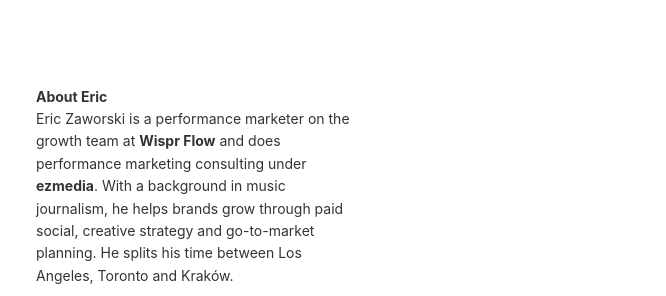
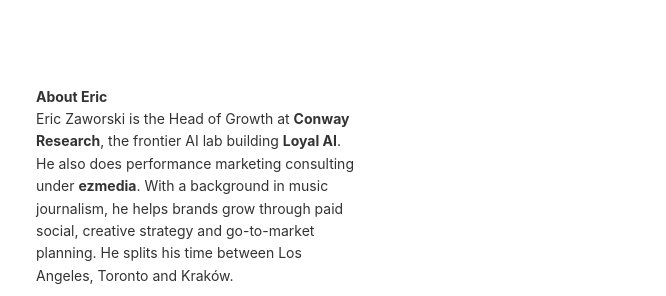
Before and after one commit to ericzawo/ericzaworski.com, a plain HTML site: page contact.html in a window 1280 px wide. Shown: the part 208-504 px from the top of the page, 614-1280 px from the left. Drawn offline with Linux system fonts and the light colour scheme.

Commit message:
Update Eric’s contact bio and page descriptions

```diff
--- a/contact.html
+++ b/contact.html
@@ -13,10 +13,10 @@
 <meta charset="UTF-8">
 <meta name="viewport" content="width=device-width, initial-scale=1.0">
 <title>Contact | Eric Zaworski</title>
-<meta name="description" content="Get in touch with Eric Zaworski, performance marketer at Wispr Flow and founder of ezmedia.">
-<meta name="keywords" content="contact Eric Zaworski, get in touch, Wispr Flow, ezmedia contact, performance marketing">
+<meta name="description" content="Get in touch with Eric Zaworski, Head of Growth at Conway Research, the frontier AI lab building Loyal AI.">
+<meta name="keywords" content="contact Eric Zaworski, get in touch, Conway Research, Loyal AI, ezmedia contact, performance marketing">
 <meta property="og:title" content="Contact | Eric Zaworski">
-<meta property="og:description" content="Reach out to Eric Zaworski — performance marketer at Wispr Flow and founder of ezmedia.">
+<meta property="og:description" content="Get in touch with Eric Zaworski, Head of Growth at Conway Research, the frontier AI lab building Loyal AI.">
 <meta property="og:url" content="https://www.ericzaworski.com/contact">
 <meta property="og:image" content="https://images.squarespace-cdn.com/content/v1/686e32c1b4eff3545c7156e5/4f310d7e-3e5a-415c-a1a0-6bf3e0dcece7/eric+zaworski+headshot+2025.jpeg?format=1200w">
 <meta name="twitter:card" content="summary_large_image">
@@ -207,7 +207,7 @@ body.dark .switch.on { background: #16a34a; }
        alt="Eric Zaworski Headshot">
   <div class="info">
     <p><strong>About Eric</strong><br>
-      Eric Zaworski is a performance marketer on the growth team at <b>Wispr Flow</b> and does performance marketing consulting under <b>ezmedia</b>. With a background in music journalism, he helps brands grow through paid social, creative strategy and go-to-market planning. He splits his time between Los Angeles, Toronto and Kraków.</p>
+      Eric Zaworski is the Head of Growth at <strong>Conway Research</strong>, the frontier AI lab building <strong>Loyal AI</strong>. He also does performance marketing consulting under <b>ezmedia</b>. With a background in music journalism, he helps brands grow through paid social, creative strategy and go-to-market planning. He splits his time between Los Angeles, Toronto and Kraków.</p>
     <p><strong>Contact</strong><br>
       Email: <a href="mailto:eric@ez.media">eric@ez.media</a><br>
       <a href="http://twitter.com/ericzawo">Twitter</a> |
```
